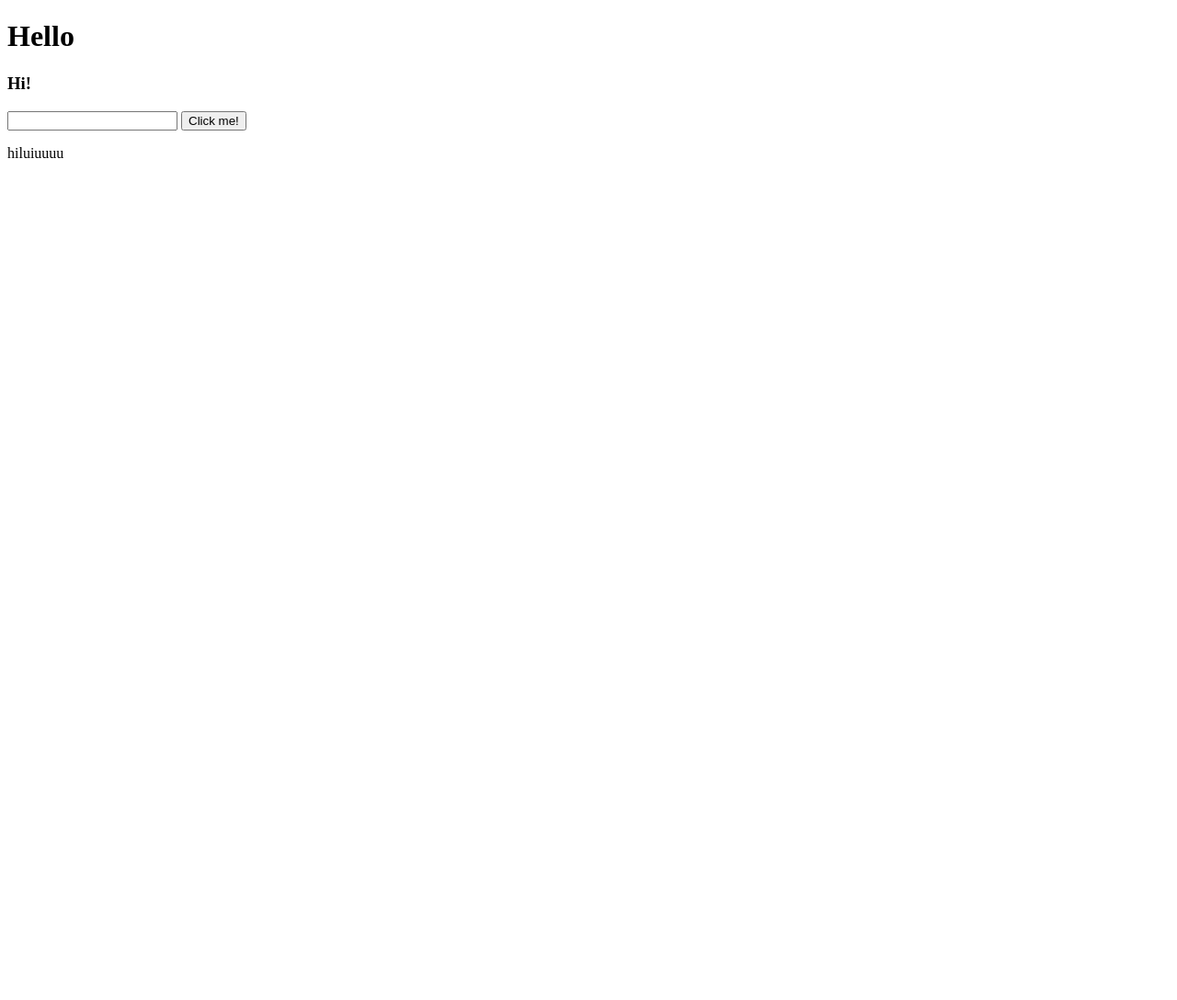
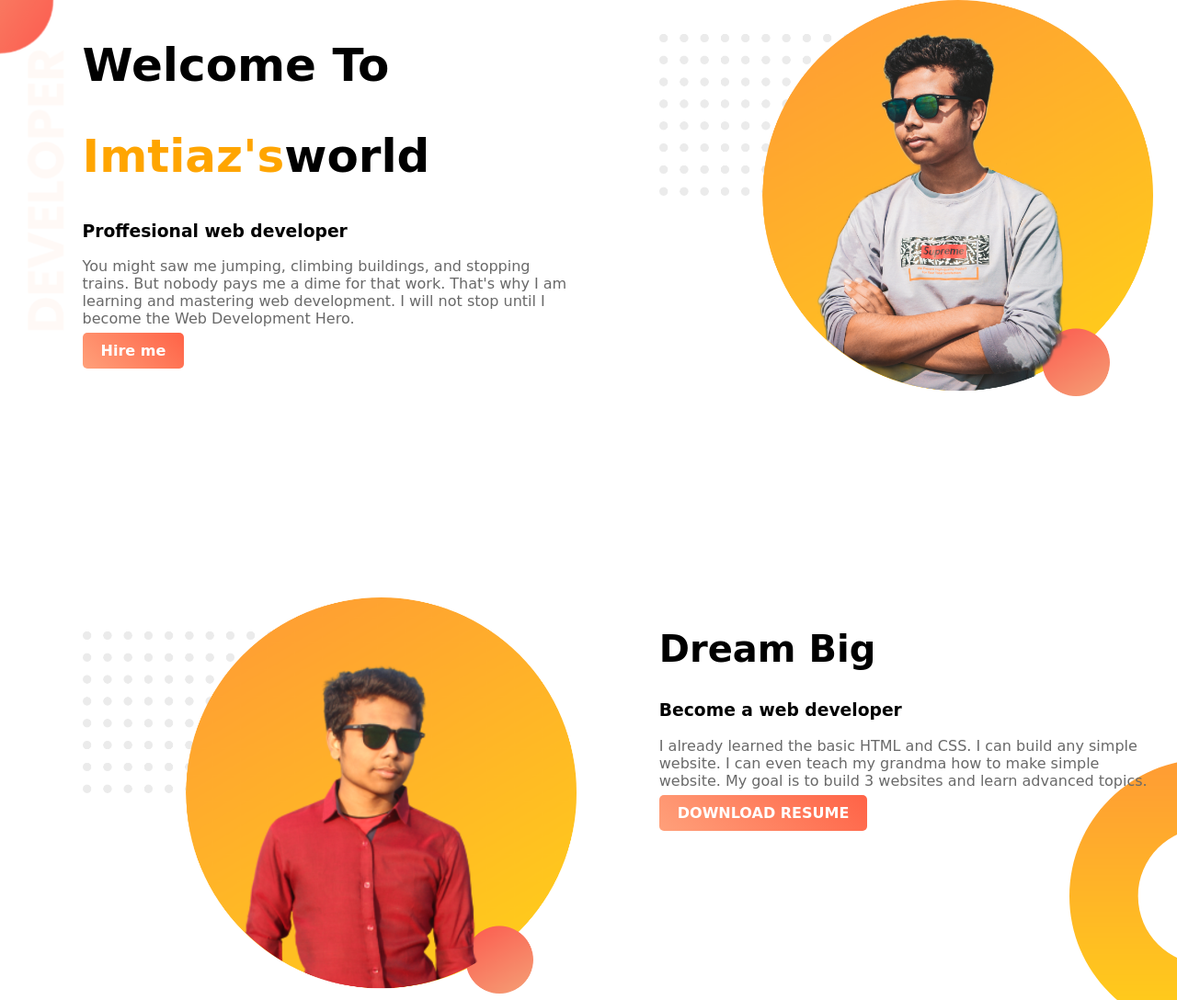
Before and after one commit to Imtiaz-Rahman/My-first-website, a plain HTML site: page index.html in a window 1280 px wide. Shown: the top 1088 px of the page at 92% size. Before the commit the page ends 800 px from the top, so only its background shows below. Drawn offline with Linux system fonts and the light colour scheme; a web font is replaced by a local one.

Commit message:
Updated Website

```diff
--- a/index.html
+++ b/index.html
@@ -4,13 +4,35 @@
     <meta charset="UTF-8">
     <meta http-equiv="X-UA-Compatible" content="IE=edge">
     <meta name="viewport" content="width=device-width, initial-scale=1.0">
-    <title>Document</title>
+    <title>Imtiaz Web developer</title>
+    <link rel="preconnect" href="https://fonts.googleapis.com">
+<link rel="preconnect" href="https://fonts.gstatic.com" crossorigin>
+<link href="https://fonts.googleapis.com/css2?family=Style+Script&display=swap" rel="stylesheet">
+    <link rel="stylesheet" href="style.css">
 </head>
 <body>
-    <h1>Hello</h1>
-    <h3>Hi!</h3>
-    <input type="text">
-    <button>Click me!</button>
-    <p>hiluiuuuu</p>
+    <section class="c">
+        <div class="b">
+            <h1>Welcome To</h1>
+            <h1><span class="a">Imtiaz's</span>world</h1>
+            <h3>Proffesional web developer</h3>
+            <p>You might saw me jumping, climbing buildings, and stopping trains. But nobody pays me a dime for that work. That's why I am learning and mastering web development. I will not stop until I become the Web Development Hero.</p>
+            <a class="d" target="_blank" href="https://www.linkedin.com/in/imtiaz-rahman-a4a539218/">Hire me</a>
+        </div>
+        <div class="b">
+            <img src="images/profile1.png" alt="">
+        </div>
+    </section>
+    <section class="e">
+        <div class="b">
+            <img src="images/profile2.png" alt="">
+        </div>
+        <div class="b">
+            <h2>Dream Big</h2>
+            <h3>Become a web developer</h3>
+            <p>I already learned the basic HTML and CSS. I can build any simple website. I can even teach my grandma how to make simple website. My goal is to build 3 websites and learn advanced topics.</p>
+            <a class="d" target="_blank" href="https://www.linkedin.com/in/imtiaz-rahman-a4a539218/">DOWNLOAD RESUME</a>
+        </div>
+    </section>
 </body>
 </html>
--- /dev/null
+++ b/style.css
@@ -0,0 +1,46 @@
+body{
+    font-family: 'Style Script', cursive;
+    margin: 0;
+}
+h1{
+    font-size: 50px;
+}
+h2{
+    font-size: 40px;
+}
+.a{
+    color:orange;
+}
+.b{
+    width: 42%;
+    float: left;
+    margin-left: 5%;
+    padding-left: 2%;
+}
+.b img{
+    width: 100%;
+}
+.c{
+    background-image: url("images/top-banner.png");
+    background-repeat: no-repeat;
+}
+section{
+    height: 500px;
+    padding-bottom: 150px;
+}
+.d{
+    text-decoration: none;
+    background-image: linear-gradient(45deg, lightsalmon , tomato);
+    padding: 10px 20px;
+    border-radius: 5px;
+    color: white;
+    font-weight: bold;
+}
+p{
+    color: dimgray;
+}
+.e{
+    background-image: url(images/dream-bg.png);
+    background-repeat: no-repeat;
+    background-position: right;
+}
```
Also changed, not shown: images/dream-bg.png (added), images/profile1.png (added), images/profile2.png (added), images/top-banner.png (added), 1 other file.
